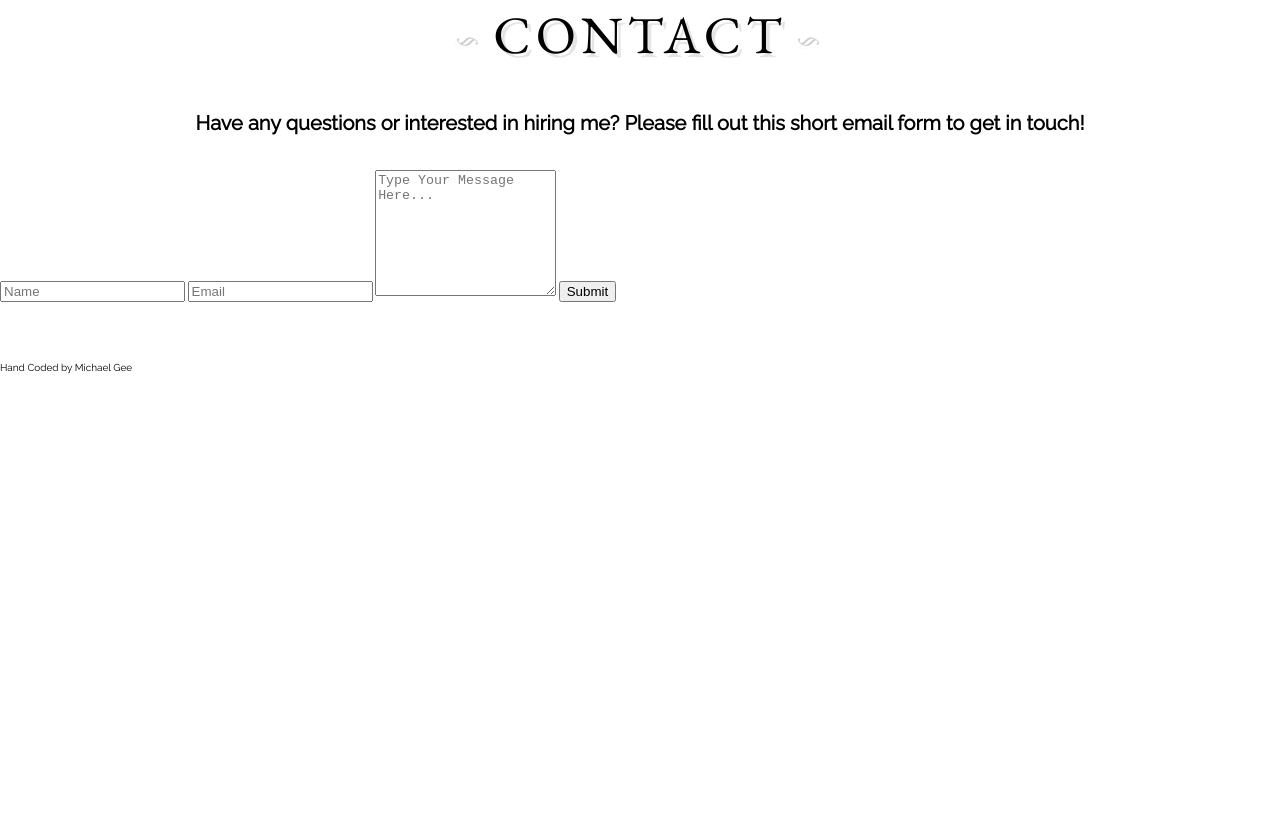
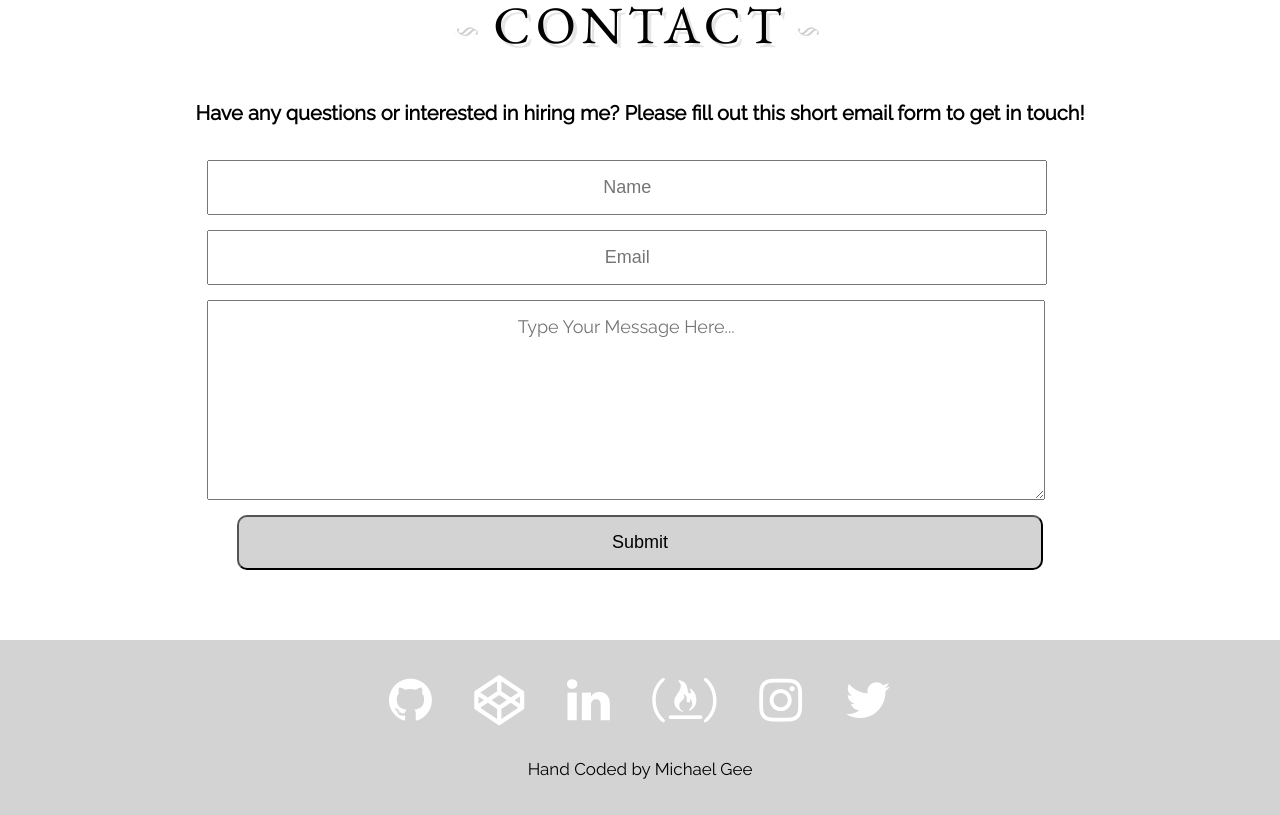
Before and after one commit to michael-gee/rd2-portfolio, a plain HTML site: page index.html in a window 1280 px wide. Shown: the part 2033-2848 px from the top of the page. Before the commit the page ends 2416 px from the top, so only its background shows below. Drawn offline with nearby package versions, Linux system fonts and the light colour scheme.

Commit message:
Update portfolio.css

```diff
--- a/styles/portfolio.css
+++ b/styles/portfolio.css
@@ -44,15 +44,6 @@ header {
 		align-items: center;
 		height: 90vh;
 		text-align: center;
-	}
-
-	/* DOWN ARROW ICON */
-	.down-arrow {
-		display: flex;
-		flex-direction: column;
-		align-items: flex-end;
-		color: white;
-		padding-right: 40px;
 	}
 
 	/* HEADER HEADINGS */
@@ -266,7 +257,7 @@ em {
 /* PORTFOLIO SECTION */
 .portfolio {
 	overflow: hidden;
-	padding-top: 70px;
+	padding-top: 60px;
 	padding-bottom: 50px;
 	background-color: lightgrey;
 }
@@ -308,5 +299,68 @@ em {
 	padding-top: 70px;
 }
 
+#email-form {
+	width: 70%;
+	margin: 0 auto;
+}
+
+input {
+	display: block;
+	width: 90%;
+	padding: 15px;
+	margin: 15px;
+	font-size: 1.8em;
+	text-align: center;
+}
+
+textarea {
+	display: block;
+	width: 90%;
+	padding: 15px;
+	margin: 15px;
+	font-size: 1.8em;
+	text-align: center;
+	font-family: "Raleway", arial;
+}
+
+
+#submit {
+	margin: 0 auto;
+	margin-bottom: 70px;
+	cursor: pointer;
+	background-color: lightgrey;
+	border-radius: 10px;
+}
+
+/* FOOTER */
+footer {
+	padding-top: 35px;
+	background-color: lightgrey;
+	max-width: 100%;
+	height: 140px;
+	text-align: center;
+}
+
+.social {
+	padding-right: 20px;
+	padding-left: 20px;
+}
+
+.social:hover {
+	color: black;
+}
+
+#footer-text {
+	font-size: 1.7em;
+	padding-top: 17px;
+}
+
+/* FOOTER ICONS MEDIA QUERIES */
+@media (max-width: 550px) {
+	.social {
+		padding: 5px;
+	}
+}
+
 
 /* FOR FUTURE - WHEN I GET TO FOOTER USE FONT AWEOMSE ICONS CHANGE COLOR AND :HOVER COLOR TO MAKE THEM LOOK GOOD */
```
